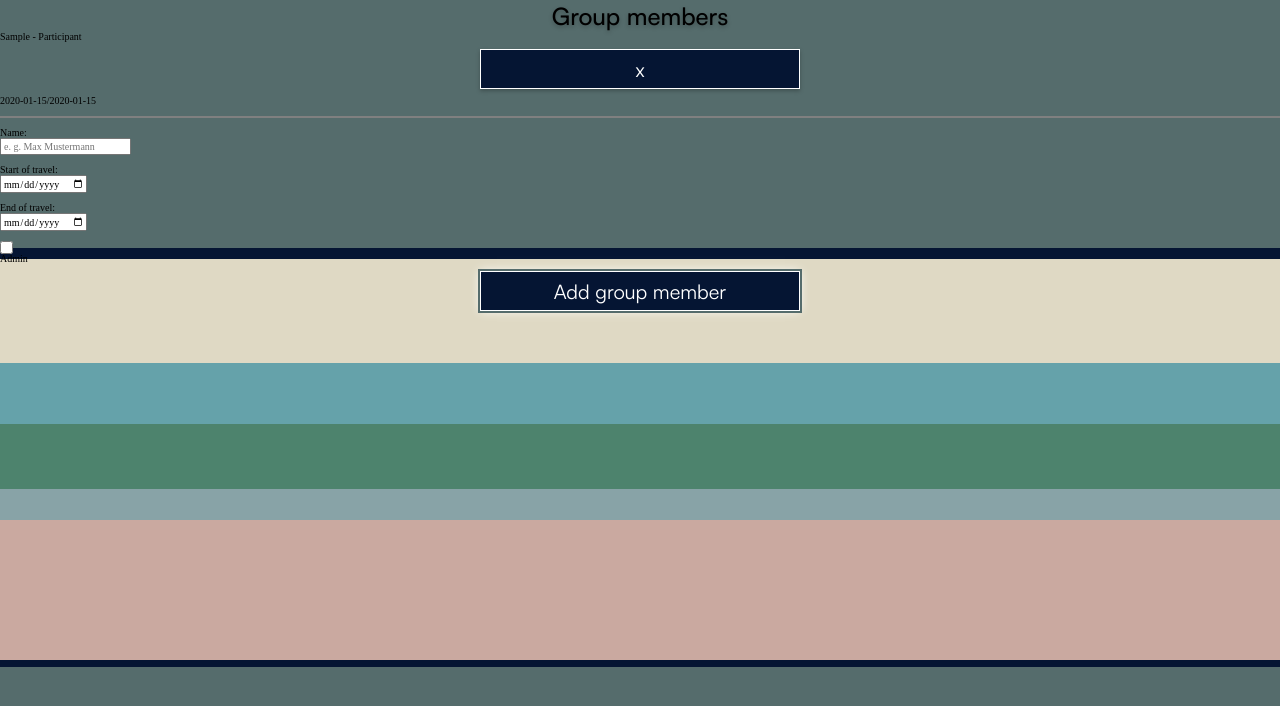
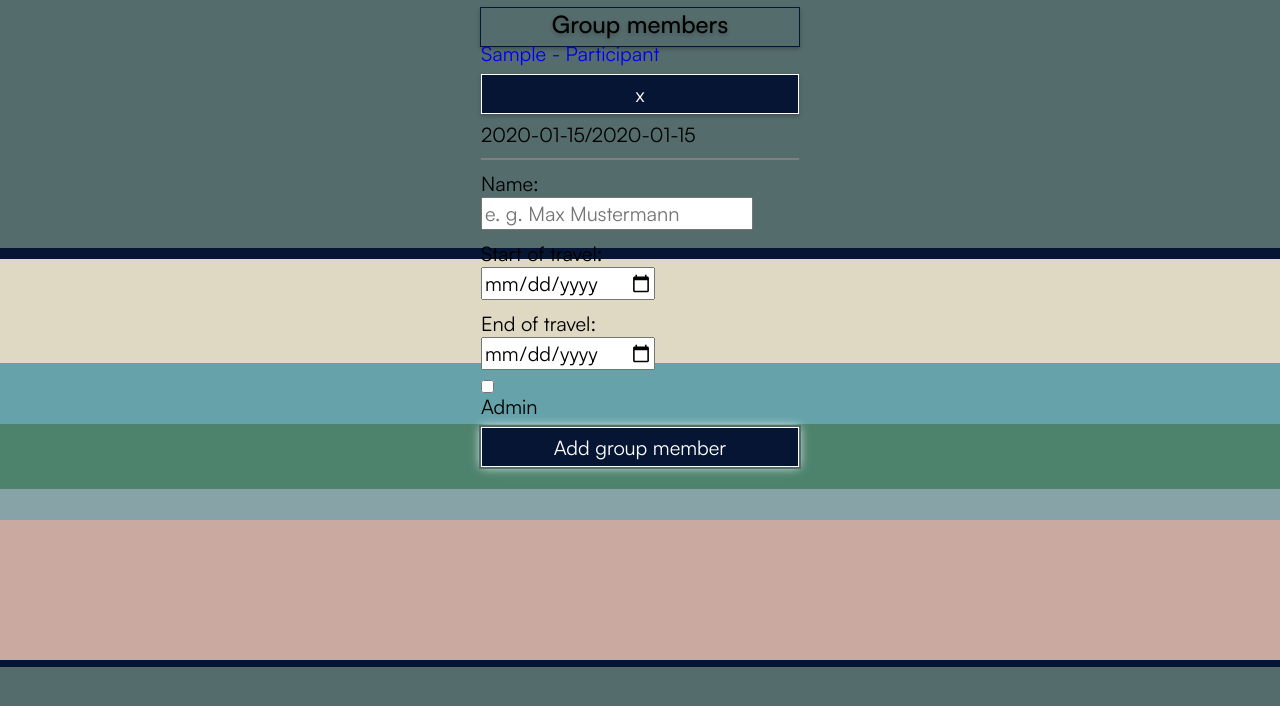
Before and after one commit to coding-bootcamps-eu/final-project-2024-01-herding-cats, a Vue app: page /groupmembers in a window 1280 px wide. Both pictures are taken after typing "Sample", "2020-01-15", "2020-01-15" into the empty fields and a click on the button "Add group member". Shown: the top 706 px of the page. Built offline with nearby package versions, Linux system fonts and the light colour scheme.

Commit message:
feat: router-link to groupmember

```diff
--- a/src/assets/global.css
+++ b/src/assets/global.css
@@ -144,3 +144,16 @@ input[type='text']:hover {
   box-shadow: white 0px 0px 1rem;
   outline: 0.1rem solid white;
 }
+
+.container {
+  margin: 0.7rem auto;
+  font-family: 'Satoshi-Variable';
+  font-style: normal;
+  font-weight: 400;
+  font-size: 2rem;
+  line-height: 2.7rem;
+  width: 32rem;
+  height: 4rem;
+  border: 0.1rem solid var(--dark-button-blue);
+  box-shadow: 0px 0.2rem 0.4rem rgba(0, 0, 0, 0.25);
+}
--- a/src/router/index.js
+++ b/src/router/index.js
@@ -19,7 +19,7 @@ const router = createRouter({
       component: GroupMembers
     },
     {
-      path: '/groupmembers/profile',
+      path: '/groupmembers/:id',
       name: 'profile',
       component: ProfilView
     },
--- a/src/views/GroupMembers.vue
+++ b/src/views/GroupMembers.vue
@@ -1,13 +1,14 @@
 <template>
   <form>
-    <div id="form">
+    <div id="form" class="container">
       <h3>Group members</h3>
       <div class="list">
         <ul>
           <li v-for="(groupmember, index) in groupmembers" :key="index">
-            {{ groupmember.name }} - {{ groupmember.isAdmin ? 'Admin' : 'Participant' }}
+            <router-link :to="{ name: 'profile', params: { id: groupmember.id } }">
+              {{ groupmember.name }} - {{ groupmember.isAdmin ? 'Admin' : 'Participant' }}
+            </router-link>
             <button @click="deleteMember(index)">x</button>
-
             <ul>
               <li>{{ groupmember.startDate }}/{{ groupmember.endDate }} <br /></li>
             </ul>
@@ -23,7 +24,6 @@
         <div class="inputtext">
           <label for="start">Start of travel:</label>
           <input type="date" id="start" v-model="newMember.startDate" />
-
           <label for="end">End of travel:</label>
           <input type="date" id="end" v-model="newMember.endDate" />
         </div>
@@ -45,25 +45,34 @@ export default {
         name: '',
         startDate: '',
         endDate: '',
-        isAdmin: false
+        isAdmin: false,
+        id: 1
       },
       groupmembers: []
     }
   },
+  created() {
+    this.memberId = this.$route.params.id
+  },
   methods: {
     addMember() {
-      if (this.newMember.name.trim() !== '') {
+      if (this.newMember.name.trim() === '') {
+        alert('Enter the name of the participant')
+      } else {
         this.groupmembers.push({ ...this.newMember })
+        this.newMember.id = Math.floor(Math.random() * 1000000).toString()
         this.newMember.name = ''
         this.newMember.startDate = ''
         this.newMember.endDate = ''
         this.newMember.isAdmin = false
-      } else {
-        alert('Enter the name of the participant')
       }
     },
+
     deleteMember(index) {
       this.groupmembers.splice(index, 1)
+    },
+    goToProfile(id) {
+      this.$router.push({ name: 'profile', params: { id } })
     }
   }
 }
--- a/src/views/ProfilView.vue
+++ b/src/views/ProfilView.vue
@@ -78,20 +78,6 @@ export default {
 .underline {
   text-decoration: underline;
 }
-
-.container {
-  margin: 0.7rem auto;
-  font-family: 'Satoshi-Variable';
-  font-style: normal;
-  font-weight: 400;
-  font-size: 2rem;
-  line-height: 2.7rem;
-  width: 32rem;
-  height: 4rem;
-  border: 0.1rem solid var(--dark-button-blue);
-  box-shadow: 0px 0.2rem 0.4rem rgba(0, 0, 0, 0.25);
-}
-
 .fineprint {
   color: var(--turqoise-gray-background);
   font-size: 1rem;
```
